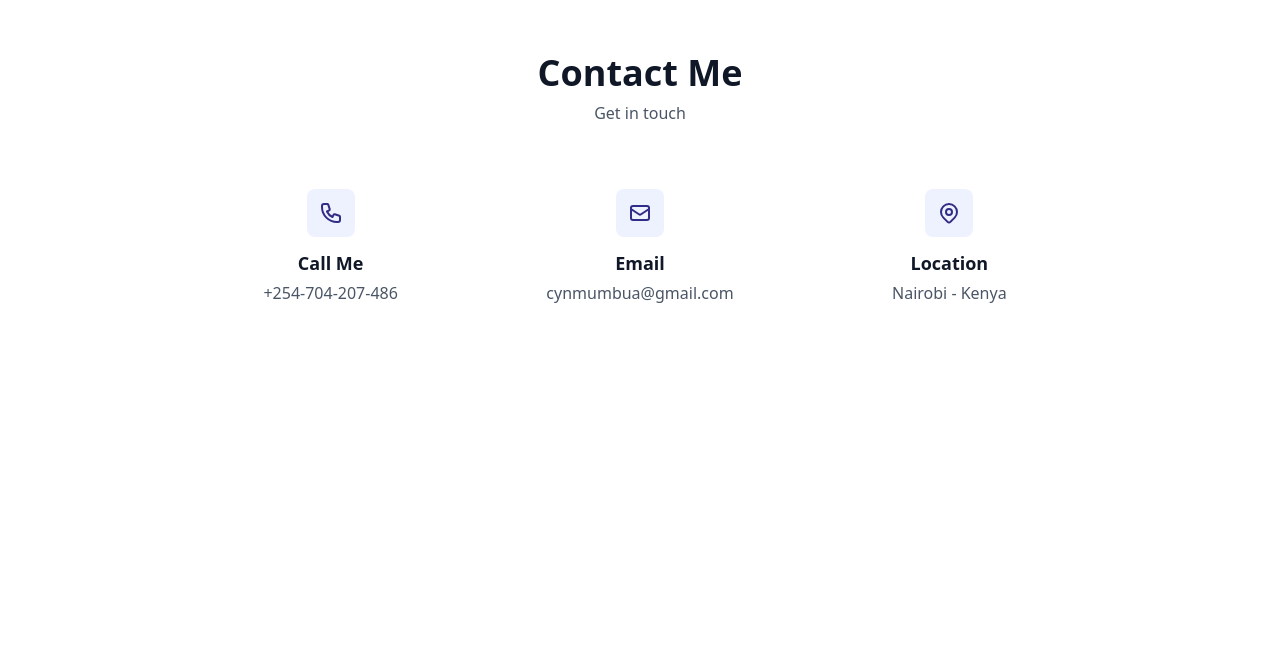
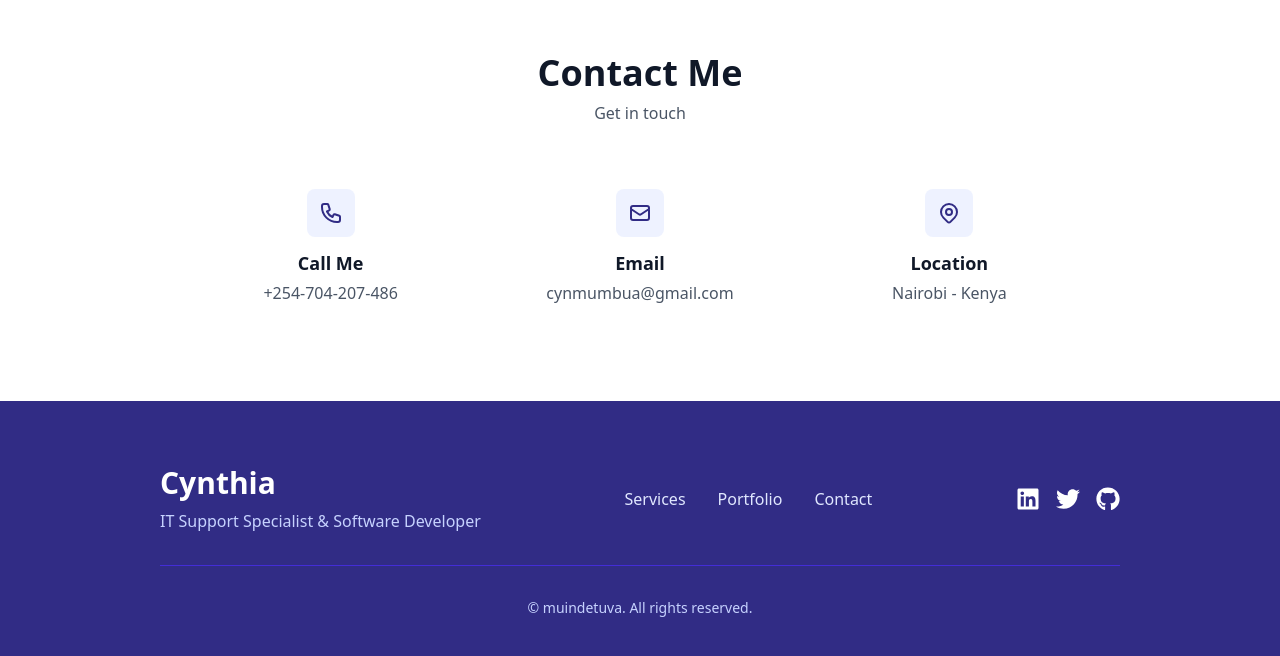
Before and after one commit to Mwandii/cynthia-personal-website, a React (Vite) app: page / in a window 1280 px wide. Shown: the part 2013-2669 px from the top of the page. Before the commit the page ends 2414 px from the top, so only its background shows below. Built offline with nearby package versions, Linux system fonts and the light colour scheme.

Commit message:
style and restructure footer

```diff
--- a/src/Pages/Homepage.jsx
+++ b/src/Pages/Homepage.jsx
@@ -1,5 +1,6 @@
 import About from "../components/About";
 import ContactMe from "../components/ContactMe";
+import Footer from "../components/Footer";
 import Hero from "../components/Hero";
 import Navbar from "../components/Navbar";
 import Skills from "../components/Skills";
@@ -12,6 +13,7 @@
         <About/>
         <Skills/>
         <ContactMe/>
+        <Footer/>
         </>
     )
 }
--- a/src/components/Footer.jsx
+++ b/src/components/Footer.jsx
@@ -1,8 +1,79 @@
+    import { FaGithub, FaLinkedin, FaTwitter } from "react-icons/fa";
+
 function Footer() {
-    return (
-        <>
+  return (
+    <footer className="bg-indigo-900 text-white py-12 md:py-16">
+      <div className="max-w-6xl mx-auto px-6 md:px-12 lg:px-24">
+        {/* Main Footer Content */}
+        <div className="flex flex-col md:flex-row justify-between items-center gap-8 mb-8">
+          {/* Left - Name and Title */}
+          <div className="text-center md:text-left">
+            <h2 className="text-2xl md:text-3xl font-bold mb-2">Cynthia</h2>
+            <p className="text-indigo-200">IT Support Specialist & Software Developer</p>
+          </div>
 
-        </>
+          {/* Center - Navigation Links */}
+          <nav className="flex flex-wrap justify-center gap-6 md:gap-8">
+            <a
+              href="#services"
+              className="text-indigo-100 hover:text-white transition-colors"
+            >
+              Services
+            </a>
+            <a
+              href="#portfolio"
+              className="text-indigo-100 hover:text-white transition-colors"
+            >
+              Portfolio
+            </a>
+            <a
+              href="#contact"
+              className="text-indigo-100 hover:text-white transition-colors"
+            >
+              Contact
+            </a>
+          </nav>
+
+          {/* Right - Social Icons */}
+          <div className="flex gap-4 text-xl md:text-2xl">
+            <a
+              href="https://linkedin.com"
+              target="_blank"
+              rel="noreferrer"
+              className="hover:text-indigo-300 transition-colors"
+              aria-label="LinkedIn"
+            >
+              <FaLinkedin />
+            </a>
+            <a
+              href="https://twitter.com"
+              target="_blank"
+              rel="noreferrer"
+              className="hover:text-indigo-300 transition-colors"
+              aria-label="Twitter"
+            >
+              <FaTwitter />
+            </a>
+            <a
+              href="https://github.com"
+              target="_blank"
+              rel="noreferrer"
+              className="hover:text-indigo-300 transition-colors"
+              aria-label="GitHub"
+            >
+              <FaGithub />
+            </a>
+          </div>
+        </div>
+
+        {/* Bottom - Copyright */}
+        <div className="text-center pt-8 border-t border-indigo-700">
+          <p className="text-indigo-200 text-sm">
+            © muindetuva. All rights reserved.
+          </p>
+        </div>
+      </div>
+    </footer>
     )
 }
 
```
